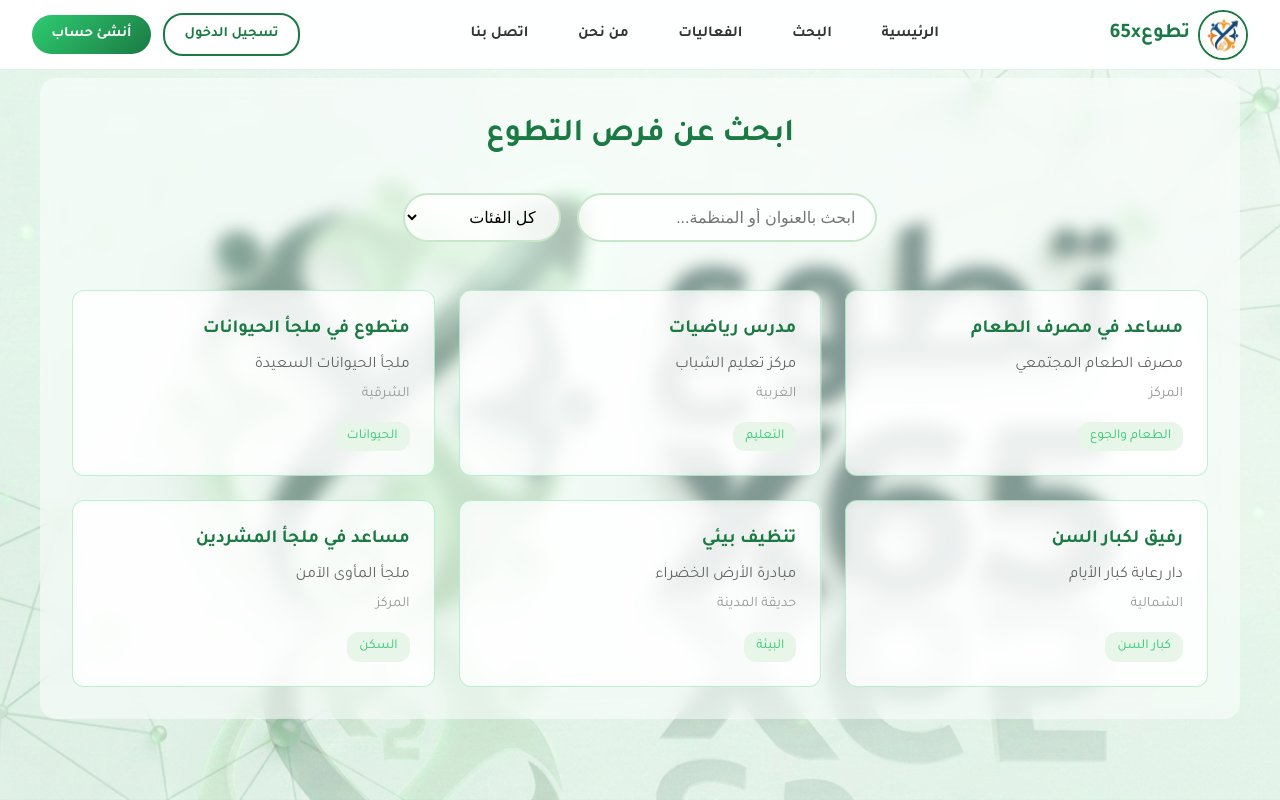
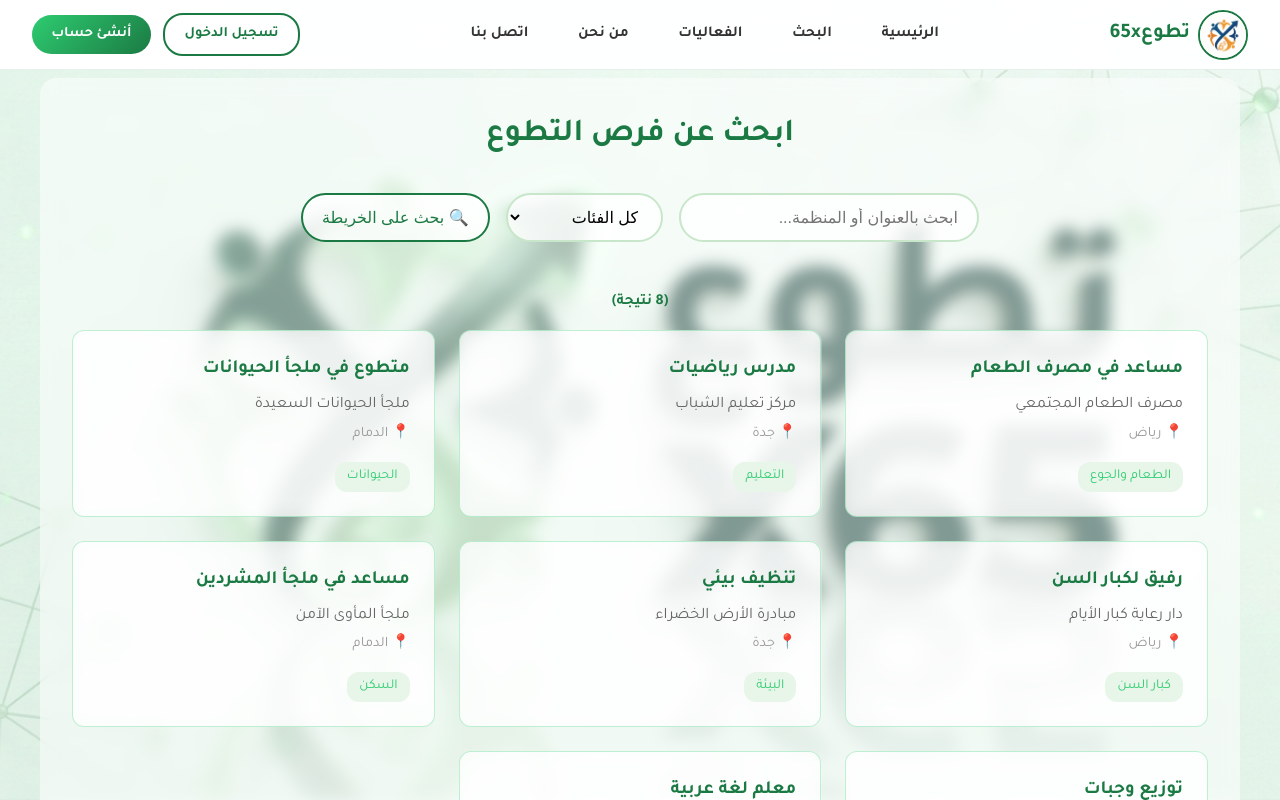
Before and after one commit to AbdullahZaid-ggg/MasarEndProgram2526, a React (Vite) app: page /search in a window 1280 px wide. Shown: the top 800 px of the page. Built offline with nearby package versions, Linux system fonts and the light colour scheme.

Commit message:
Add map-based search functionality

```diff
--- a/package.json
+++ b/package.json
@@ -10,8 +10,10 @@
     "preview": "vite preview"
   },
   "dependencies": {
+    "leaflet": "^1.9.4",
     "react": "^19.2.5",
     "react-dom": "^19.2.5",
+    "react-leaflet": "^5.0.0",
     "react-router-dom": "^7.14.2"
   },
   "devDependencies": {
--- /dev/null
+++ b/src/components/LocationMap.jsx
@@ -0,0 +1,128 @@
+import { useState, useEffect } from 'react'
+import { MapContainer, TileLayer, Marker, Popup, useMap, useMapEvents } from 'react-leaflet'
+import 'leaflet/dist/leaflet.css'
+import L from 'leaflet'
+
+delete L.Icon.Default.prototype._getIconUrl
+L.Icon.Default.mergeOptions({
+  iconRetinaUrl: 'https://cdnjs.cloudflare.com/ajax/libs/leaflet/1.9.4/images/marker-icon-2x.png',
+  iconUrl: 'https://cdnjs.cloudflare.com/ajax/libs/leaflet/1.9.4/images/marker-icon.png',
+  shadowUrl: 'https://cdnjs.cloudflare.com/ajax/libs/leaflet/1.9.4/images/marker-shadow.png',
+})
+
+const locations = [
+  { id: 1, name: 'مركز الرياض التطوعي', lat: 24.7136, lng: 46.6753, type: 'رياض' },
+  { id: 2, name: 'مركز جدة الخيري', lat: 21.4858, lng: 39.1925, type: 'جدة' },
+  { id: 3, name: 'مركز الدمام التنموي', lat: 26.4207, lng: 50.0888, type: 'الدمام' },
+  { id: 4, name: 'مركز مكة الاجتماعي', lat: 21.3891, lng: 39.8579, type: 'مكة' },
+  { id: 5, name: 'مركز المدينة التنموي', lat: 24.5247, lng: 39.5692, type: 'المدينة' },
+]
+
+function LocationMarker({ setSelectedLocation }) {
+  useMapEvents({
+    click(e) {
+      setSelectedLocation({ lat: e.latlng.lat, lng: e.latlng.lng })
+    },
+  })
+  return null
+}
+
+function MapController({ center }) {
+  const map = useMap()
+  useEffect(() => {
+    if (center) map.flyTo([center.lat, center.lng], 10)
+  }, [center, map])
+  return null
+}
+
+function LocationMap({ onLocationSelect }) {
+  const [selectedRegion, setSelectedRegion] = useState('')
+  const [center, setCenter] = useState(null)
+  const [selectedLocation, setSelectedLocation] = useState(null)
+
+  const regionCoords = {
+    'رياض': { lat: 24.7136, lng: 46.6753 },
+    'جدة': { lat: 21.4858, lng: 39.1925 },
+    'الدمام': { lat: 26.4207, lng: 50.0888 },
+    'مكة': { lat: 21.3891, lng: 39.8579 },
+    'المدينة': { lat: 24.5247, lng: 39.5692 },
+  }
+
+  const filteredLocations = selectedRegion
+    ? locations.filter(l => l.type === selectedRegion)
+    : locations
+
+  const handleRegionChange = (region) => {
+    setSelectedRegion(region)
+    if (region && regionCoords[region]) {
+      setCenter(regionCoords[region])
+    } else {
+      setCenter(null)
+    }
+  }
+
+  const handleMarkerClick = (loc) => {
+    setSelectedLocation(loc)
+    onLocationSelect(loc.type)
+  }
+
+  return (
+    <div className="location-map">
+      <div className="map-header">
+        <h3>البحث على الخريطة</h3>
+        <select
+          value={selectedRegion}
+          onChange={(e) => handleRegionChange(e.target.value)}
+          className="region-select"
+        >
+          <option value="">كل المناطق</option>
+          <option value="رياض">الرياض</option>
+          <option value="جدة">جدة</option>
+          <option value="الدمام">الدمام</option>
+          <option value="مكة">مكة</option>
+          <option value="المدينة">المدينة</option>
+        </select>
+      </div>
+
+      <MapContainer
+        center={[24.7136, 46.6753]}
+        zoom={5}
+        style={{ height: '300px', width: '100%', borderRadius: '12px' }}
+      >
+        <TileLayer
+          attribution='&copy; <a href="https://www.openstreetmap.org/copyright">OpenStreetMap</a>'
+          url="https://{s}.tile.openstreetmap.org/{z}/{x}/{y}.png"
+        />
+        <MapController center={center} />
+        <LocationMarker setSelectedLocation={setSelectedLocation} />
+
+        {filteredLocations.map(loc => (
+          <Marker key={loc.id} position={[loc.lat, loc.lng]}>
+            <Popup>
+              <div style={{ textAlign: 'center' }}>
+                <strong>{loc.name}</strong>
+                <br />
+                <span>{loc.type}</span>
+                <br />
+                <button
+                  onClick={() => handleMarkerClick(loc)}
+                  style={{ marginTop: '5px', padding: '3px 10px', cursor: 'pointer' }}
+                >
+                  اختر
+                </button>
+              </div>
+            </Popup>
+          </Marker>
+        ))}
+      </MapContainer>
+
+      {selectedLocation && (
+        <p className="selected-info">
+          ✓ تم اختيار: {selectedLocation.name} ({selectedLocation.type})
+        </p>
+      )}
+    </div>
+  )
+}
+
+export default LocationMap
--- a/src/pages/Search.css
+++ b/src/pages/Search.css
@@ -148,3 +148,54 @@
     font-size: 1.1rem;
   }
 }
+
+.map-toggle-btn {
+  padding: 0.8rem 1.2rem;
+  border: 2px solid #1b7a43;
+  border-radius: 25px;
+  background: rgba(255, 255, 255, 0.8);
+  color: #1b7a43;
+  font-size: 1rem;
+  cursor: pointer;
+  transition: all 0.3s;
+}
+
+.map-toggle-btn:hover {
+  background: #1b7a43;
+  color: white;
+}
+
+.map-container {
+  background: rgba(255, 255, 255, 0.7);
+  border-radius: 16px;
+  padding: 1rem;
+  margin-bottom: 2rem;
+}
+
+.clear-location {
+  display: block;
+  margin: 1rem auto 0;
+  padding: 0.5rem 1.5rem;
+  background: #e74c3c;
+  color: white;
+  border: none;
+  border-radius: 20px;
+  cursor: pointer;
+  transition: all 0.3s;
+}
+
+.clear-location:hover {
+  background: #c0392b;
+}
+
+.results-info {
+  text-align: center;
+  margin-bottom: 1rem;
+  color: #666;
+  font-size: 0.95rem;
+}
+
+.results-info span:first-child {
+  color: #1b7a43;
+  font-weight: 600;
+}
--- a/src/pages/Search.jsx
+++ b/src/pages/Search.jsx
@@ -1,24 +1,34 @@
 import { useState } from 'react'
+import LocationMap from '../components/LocationMap'
 import './Search.css'
 
 const opportunities = [
-  { id: 1, title: 'مساعد في مصرف الطعام', organization: 'مصرف الطعام المجتمعي', location: 'المركز', category: 'الطعام والجوع' },
-  { id: 2, title: 'مدرس رياضيات', organization: 'مركز تعليم الشباب', location: 'الغربية', category: 'التعليم' },
-  { id: 3, title: 'متطوع في ملجأ الحيوانات', organization: 'ملجأ الحيوانات السعيدة', location: 'الشرقية', category: 'الحيوانات' },
-  { id: 4, title: 'رفيق لكبار السن', organization: 'دار رعاية كبار الأيام', location: 'الشمالية', category: 'كبار السن' },
-  { id: 5, title: 'تنظيف بيئي', organization: 'مبادرة الأرض الخضراء', location: 'حديقة المدينة', category: 'البيئة' },
-  { id: 6, title: 'مساعد في ملجأ المشردين', organization: 'ملجأ المأوى الآمن', location: 'المركز', category: 'السكن' },
+  { id: 1, title: 'مساعد في مصرف الطعام', organization: 'مصرف الطعام المجتمعي', location: 'رياض', category: 'الطعام والجوع' },
+  { id: 2, title: 'مدرس رياضيات', organization: 'مركز تعليم الشباب', location: 'جدة', category: 'التعليم' },
+  { id: 3, title: 'متطوع في ملجأ الحيوانات', organization: 'ملجأ الحيوانات السعيدة', location: 'الدمام', category: 'الحيوانات' },
+  { id: 4, title: 'رفيق لكبار السن', organization: 'دار رعاية كبار الأيام', location: 'رياض', category: 'كبار السن' },
+  { id: 5, title: 'تنظيف بيئي', organization: 'مبادرة الأرض الخضراء', location: 'جدة', category: 'البيئة' },
+  { id: 6, title: 'مساعد في ملجأ المشردين', organization: 'ملجأ المأوى الآمن', location: 'الدمام', category: 'السكن' },
+  { id: 7, title: 'توزيع وجبات', organization: 'مطبخ الرحمة', location: 'مكة', category: 'الطعام والجوع' },
+  { id: 8, title: 'معلم لغة عربية', organization: 'مركز تعليم النجاح', location: 'المدينة', category: 'التعليم' },
 ]
 
 function Search() {
   const [searchTerm, setSearchTerm] = useState('')
   const [category, setCategory] = useState('')
+  const [mapLocation, setMapLocation] = useState('')
+  const [showMap, setShowMap] = useState(false)
+
+  const handleLocationSelect = (location) => {
+    setMapLocation(location)
+  }
 
   const filtered = opportunities.filter(opp => {
     const matchesSearch = opp.title.toLowerCase().includes(searchTerm.toLowerCase()) ||
                          opp.organization.toLowerCase().includes(searchTerm.toLowerCase())
     const matchesCategory = !category || opp.category === category
-    return matchesSearch && matchesCategory
+    const matchesLocation = !mapLocation || opp.location === mapLocation
+    return matchesSearch && matchesCategory && matchesLocation
   })
 
   return (
@@ -41,8 +51,34 @@ function Search() {
             <option value="البيئة">البيئة</option>
             <option value="السكن">السكن</option>
           </select>
+          <button
+            className="map-toggle-btn"
+            onClick={() => setShowMap(!showMap)}
+          >
+            {showMap ? 'إخفاء الخريطة' : '🔍 بحث على الخريطة'}
+          </button>
         </div>
       </div>
+
+      {showMap && (
+        <div className="map-container">
+          <LocationMap onLocationSelect={handleLocationSelect} />
+          {mapLocation && (
+            <button
+              className="clear-location"
+              onClick={() => setMapLocation('')}
+            >
+              مسح الموقع
+            </button>
+          )}
+        </div>
+      )}
+
+      <div className="results-info">
+        {mapLocation && <span>📍 الموقع: {mapLocation}</span>}
+        <span> ({filtered.length} نتيجة)</span>
+      </div>
+
       <div className="opportunities-list">
         {filtered.length === 0 ? (
           <p className="no-results">لم يتم العثور على فرص</p>
@@ -51,7 +87,7 @@ function Search() {
             <div key={opp.id} className="opportunity-card">
               <h3>{opp.title}</h3>
               <p className="org">{opp.organization}</p>
-              <p className="location">{opp.location}</p>
+              <p className="location">📍 {opp.location}</p>
               <span className="category">{opp.category}</span>
             </div>
           ))
```
Also changed, not shown: 1 other file (tests, documents, lock files or other folders).
